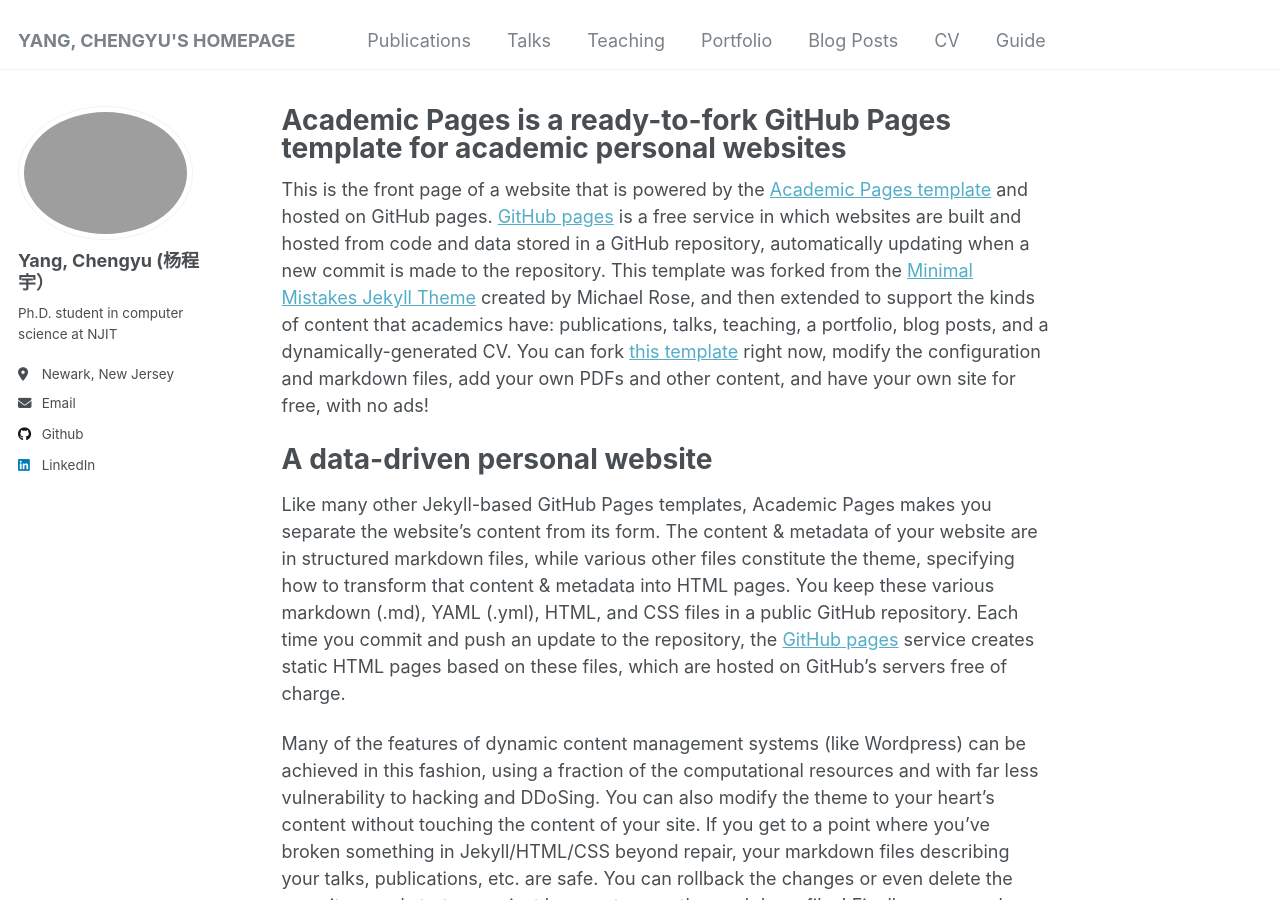
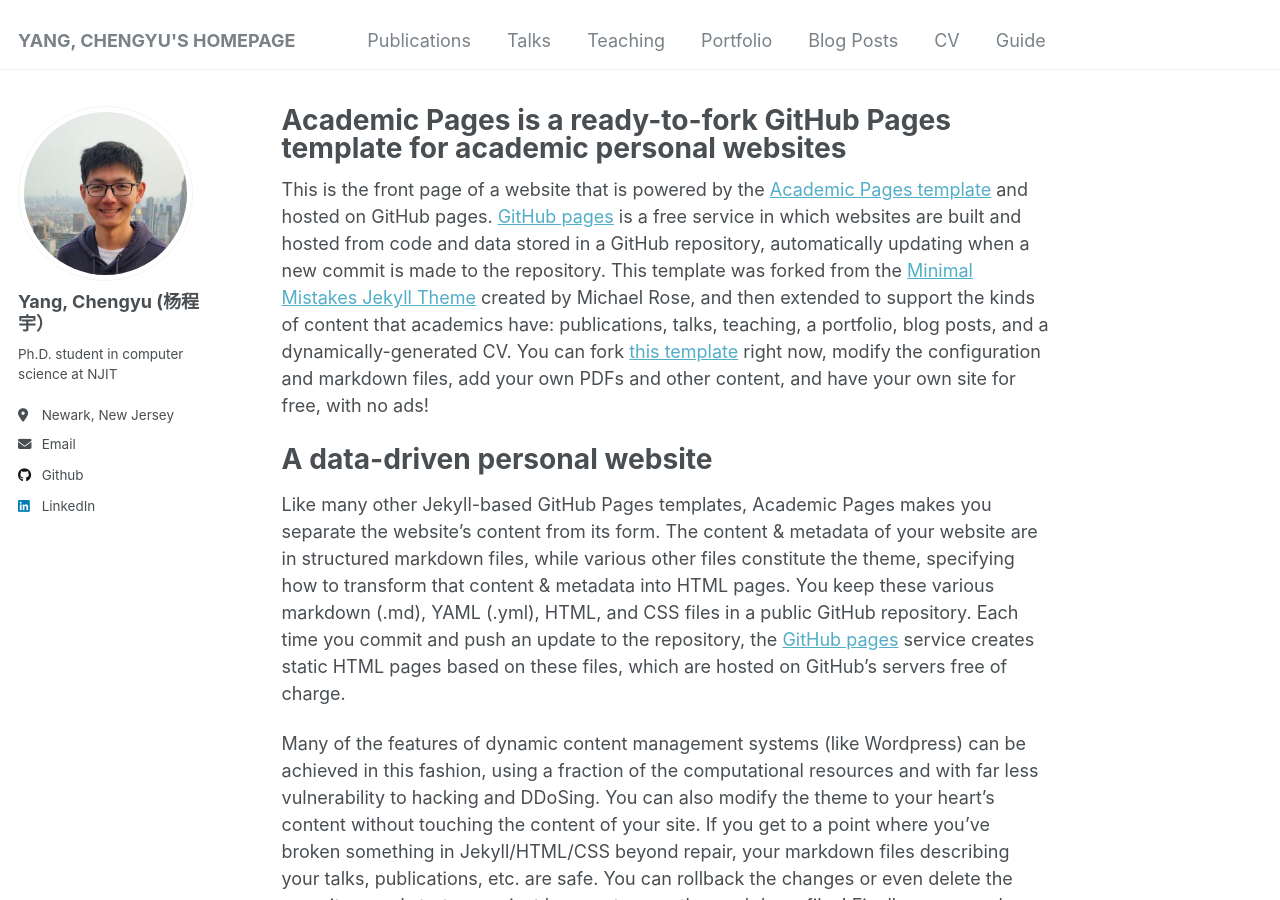
Before and after one commit to chengyuyang-njit/chengyuyang-njit.github.io, a Jekyll site: the page built from _pages/about.md, in a window 1280 px wide and 900 px high. Built offline with Jekyll 4.4.1, drawn with Linux system fonts in a browser that asks for light colours.

Commit message:
Update _config.yml

```diff
--- a/_config.yml
+++ b/_config.yml
@@ -21,7 +21,7 @@ repository               : "chengyuyang-njit/chengyuyang-njit.github.io"
 #               Additional customization can be done by editing /_includes/author-profile.html
 author:
   # Biographic information
-  avatar           : "nycs.png"
+  avatar           : "nycs.jpg"
   name             : "Yang, Chengyu  (杨程宇）"
   pronouns         : # example: "she/her"
   bio              : "Ph.D. student in computer science at NJIT"
```
